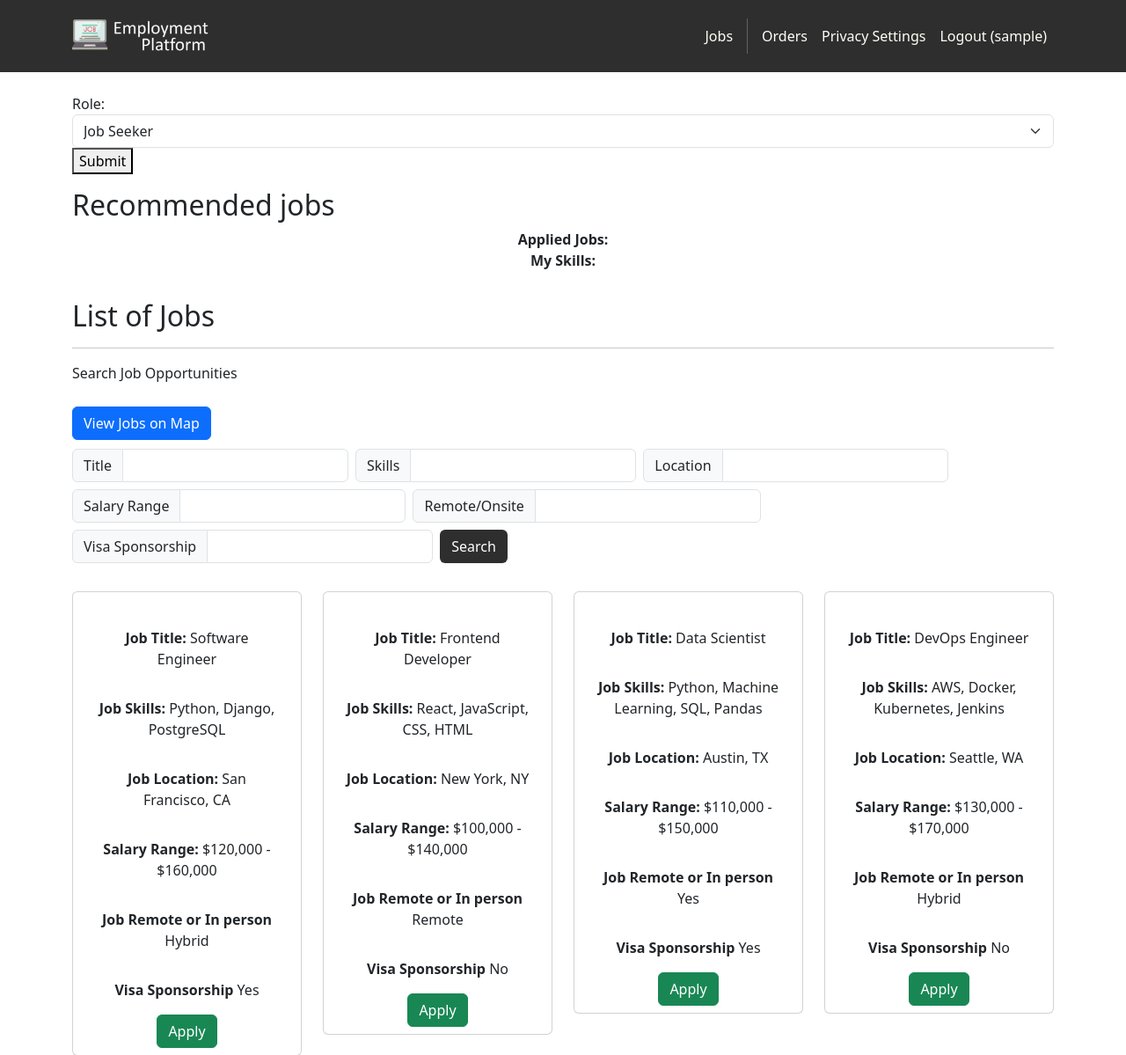
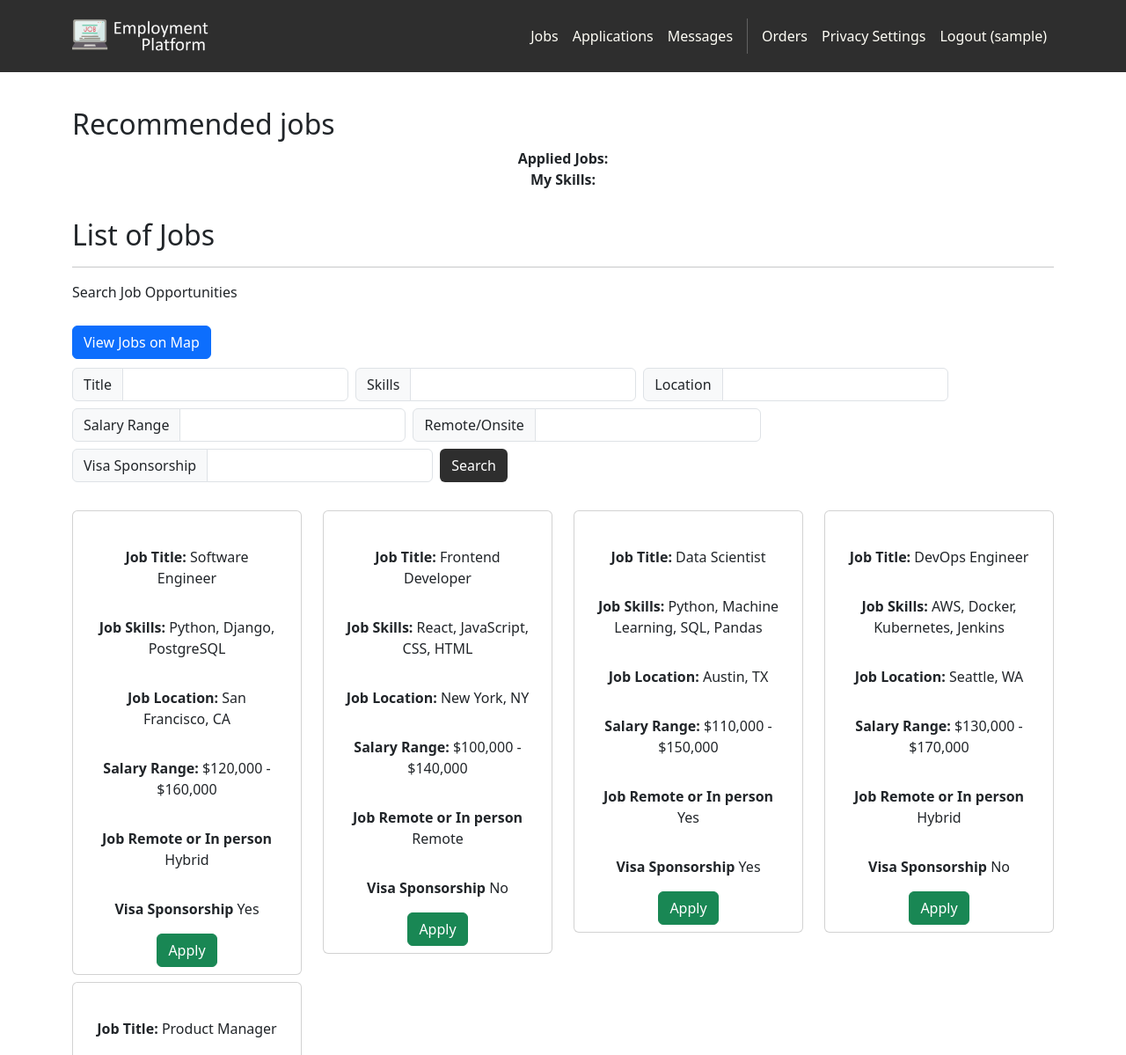
Before and after one commit to JONGFS/CS2340---EmploymentPlatform, a Django app: page /jobs/ in a window 1280 px wide. Shown: the top 1199 px of the page at 88% size. Run offline with Django 5.2, Linux system fonts and the light colour scheme; the visitor is signed in with stand-in values (Sample User, id 1); data comes from the database, SQL or seed files in the repository; some libraries are stand-ins or nearby versions.

Commit message:
Update 13 & 14

```diff
--- a/accounts/views.py
+++ b/accounts/views.py
@@ -64,7 +64,6 @@
         else:
             template_data['user_form'] = user_form
             template_data['profile_form'] = profile_form
-            # preserve which fields should be visible based on posted role
             posted_role = request.POST.get('role', 'candidate')
             template_data['show_candidate_fields'] = (posted_role != 'recruiter')
             return render(request, 'accounts/signup.html', {'template_data': template_data})
--- a/jobs/admin.py
+++ b/jobs/admin.py
@@ -1,9 +1,6 @@
 from django.contrib import admin
-# ...existing code...
-from .models import Job, Role
+from .models import Job
 from profiles.models import Application
-# Register your models here.
 
 admin.site.register(Job)
-admin.site.register(Role)
 admin.site.register(Application)
--- a/jobs/templates/jobs/index.html
+++ b/jobs/templates/jobs/index.html
@@ -4,16 +4,8 @@
 <div class="p-3">
   <div class="container">
 
-    <form method="post">
-        {% csrf_token %}
-        <label for="role">Role:</label>
-        <select name="role" id="role" class="form-select">
-        <option value="Job Seeker" {% if template_data.role == "Job Seeker" %}selected{% endif %}>Job Seeker</option>
-        <option value="Recruiter" {% if template_data.role == "Recruiter" %}selected{% endif %}>Recruiter</option>
-        </select>
-        <button type="submit">Submit </button>
-    </form>
-    {% if template_data.role == "Job Seeker"%}
+    <!-- Role is now determined from user profile -->
+    {% if template_data.role == "Job Seeker" %}
     <div class ="row mt-3">
     <div class = "col mx_auto mb-3">
     <h2> Recommended jobs </h2>
@@ -75,13 +67,12 @@
 
 
       <p class="card-text">
-          <form method="GET">
+          <form method="{% if template_data.role == 'Recruiter' %}POST{% else %}GET{% endif %}">
+            {% csrf_token %}
 
     <div class="row g-2 mb-3">
         <div class="col-auto">
-          {% if template_data.role == "Recruiter" %}
-            <label>Add New Job Posting</label>
-          {% elif template_data.role == "Job Seeker" %}
+          {% if template_data.role == "Job Seeker" %}
             <label>Search Job Opportunities</label>
           {% endif %}
         </div>
--- a/jobs/views.py
+++ b/jobs/views.py
@@ -1,5 +1,5 @@
 from django.shortcuts import render, get_object_or_404, redirect
-from .models import Job, Role
+from .models import Job
 from django.contrib.auth.decorators import login_required
 from profiles.models import Application
 from django.http import JsonResponse
@@ -31,26 +31,43 @@
 
 
 def index(request):
-    # get the request that tells job seeker or recuiter
-    # add it to template data
     template_data = {}
-    job_seeker_remove_filters = False
 
     if not hasattr(request.user, "profile"):
         return redirect("/accounts/login/")
 
+    # Map the profile role to template role
+    template_data["role"] = "Recruiter" if request.user.profile.role == "recruiter" else "Job Seeker"
+
+    # Initialize job listings
     jobs = Job.objects.all()
-    db_role, created = Role.objects.get_or_create(id=1, defaults={'role': 'Job Seeker'})
-    if not Job.objects.all().exists():
-         for job_dict in jobs_data:
+    if not jobs.exists():
+        for job_dict in jobs_data:
             Job.objects.create(**job_dict)
-    role = request.POST.get('role')
-    if role:
-        template_data["role"] = role
-        if role == "Job Seeker":
-            job_seeker_remove_filters = True
-    else:
-        template_data["role"] = db_role.role
+
+    if request.method == 'POST' and template_data["role"] == "Recruiter":
+        title = request.POST.get('title')
+        skills = request.POST.get("skills")
+        location = request.POST.get("location")
+        salary_range = request.POST.get("salaryrange")
+        remote_on_site = request.POST.get("remote")
+        visa_sponsorship = request.POST.get("visa")
+
+        if all(val and val.strip() for val in [title, skills, location, salary_range, remote_on_site, visa_sponsorship]):
+            Job.objects.create(
+                title=title,
+                skills=skills,
+                location=location,
+                salaryRange=salary_range,
+                remote=remote_on_site,
+                visaSponsorship=visa_sponsorship
+            )
+            from django.contrib import messages
+            messages.success(request, 'Job posting created successfully')
+            return redirect('jobs.index')
+        else:
+            from django.contrib import messages
+            messages.error(request, 'Please fill in all fields')
 
     title_filter = request.GET.get('title')
     skills_filter = request.GET.get("skills")
@@ -59,102 +76,33 @@
     remote_on_site = request.GET.get("remote")
     visa_sponsorship = request.GET.get("visa")
 
+    jobs_filtered = list(jobs)
 
-    jobs_filtered = []
-    for job in jobs:
-        jobs_filtered.append(job)
+    if template_data["role"] == "Job Seeker":
+        if title_filter:
+            jobs_filtered = [job for job in jobs_filtered if title_filter.lower() in job.title.lower()]
+        if skills_filter:
+            jobs_filtered = [job for job in jobs_filtered if skills_filter.lower() in job.skills.lower()]
+        if location_filter:
+            jobs_filtered = [job for job in jobs_filtered if location_filter.lower() in job.location.lower()]
+        if salary_range:
+            jobs_filtered = [job for job in jobs_filtered if salary_range.lower() in job.salaryRange.lower()]
+        if remote_on_site:
+            jobs_filtered = [job for job in jobs_filtered if remote_on_site.lower() in job.remote.lower()]
+        if visa_sponsorship:
+            jobs_filtered = [job for job in jobs_filtered if visa_sponsorship.lower() in job.visaSponsorship.lower()]
 
+    template_data["jobs"] = jobs_filtered
 
-    if template_data["role"] == "Job Seeker" and not job_seeker_remove_filters:
-        if title_filter is not None and title_filter != "":
-            ####For every job in jobs filtered
-            new_jobs_filtered = []
-            for job in jobs_filtered:
-                if title_filter.lower()  in job.title.lower():
-                    new_jobs_filtered.append(job)
-            jobs_filtered = new_jobs_filtered
-        if skills_filter is not None and skills_filter != "":
-            new_jobs_filtered = []
-            for job in jobs_filtered:
-                if skills_filter.lower()  in job.skills.lower():
-                    new_jobs_filtered.append(job)
-            jobs_filtered = new_jobs_filtered
-        if location_filter is not None and location_filter != "" :
-            new_jobs_filtered = []
-            for job in jobs_filtered:
-                if location_filter.lower() in job.location.lower():
-                    new_jobs_filtered.append(job)
-            jobs_filtered = new_jobs_filtered
+    template_data.update({
+        "title": title_filter or "",
+        "skills": skills_filter or "",
+        "location": location_filter or "",
+        "salaryrange": salary_range or "",
+        "remote": remote_on_site or "",
+        "visa": visa_sponsorship or ""
+    })
 
-        if salary_range is not None and salary_range != "":
-            new_jobs_filtered = []
-            for job in jobs_filtered:
-                if salary_range.lower() in job.salaryRange.lower():
-                    new_jobs_filtered.append(job)
-            jobs_filtered = new_jobs_filtered
-
-        if remote_on_site is not None and remote_on_site != "":
-            new_jobs_filtered = []
-            for job in jobs_filtered:
-                if remote_on_site.lower() in job.remote.lower():
-                    new_jobs_filtered.append(job)
-            jobs_filtered = new_jobs_filtered
-
-        if visa_sponsorship is not None and visa_sponsorship != "":
-            new_jobs_filtered = []
-            for job in jobs_filtered:
-                if visa_sponsorship.lower() in job.visaSponsorship.lower():
-                    new_jobs_filtered.append(job)
-            jobs_filtered = new_jobs_filtered
-
-        if title_filter is None:
-            title_filter = ""
-
-        if skills_filter is None:
-            skills_filter = ""
-
-
-        if location_filter is None:
-            location_filter = ""
-
-        if salary_range is None:
-            salary_range  = ""
-
-        if remote_on_site is None:
-            remote_on_site = ""
-
-        if visa_sponsorship is None:
-            visa_sponsorship = ""
-
-
-        template_data["title"] = title_filter
-        template_data["skills"] = skills_filter
-        template_data["location"] = location_filter
-        template_data["salaryrange"] = salary_range
-        template_data["remote"] = remote_on_site
-        template_data["visa"] = visa_sponsorship
-
-
-
-    if template_data['role'] == "Job Seeker":
-        template_data["jobs"] = jobs_filtered
-
-
-    if template_data['role'] == "Recruiter":
-        if title_filter and skills_filter and location_filter and salary_range and remote_on_site and visa_sponsorship:
-            if title_filter != "" and skills_filter != "" and location_filter != "" and salary_range != "" and remote_on_site != "" and visa_sponsorship != "":
-                new_job = Job()
-                new_job.title = title_filter
-                new_job.skills = skills_filter
-                new_job.location = location_filter
-                new_job.salaryRange = salary_range
-                new_job.remote = remote_on_site
-                new_job.visaSponsorship =  visa_sponsorship
-                new_job.save()
-        template_data["jobs"]  = Job.objects.all()
-
-    db_role.role = template_data["role"]
-    db_role.save()
     list_of_applied_jobs = []
     applied_job_ids = []
     for job_application in Application.objects.all():
@@ -165,12 +113,13 @@
             applied_job_ids.append(current_job_id)
     template_data["applied_jobs_list"] = list_of_applied_jobs
 
-    profile_skills = request.user.profile.skills
-    user_skills = []
-    if '/n' in  profile_skills:
-        user_skills = set(skill.strip().lower() for skill  in profile_skills.split('\n'))
+    profile_skills = getattr(request.user.profile, 'skills', '') or ''
+    if '\n' in profile_skills:
+        user_skills = set(skill.strip().lower() for skill in profile_skills.split('\n') if skill.strip())
+    elif ',' in profile_skills:
+        user_skills = set(skill.strip().lower() for skill in profile_skills.split(',') if skill.strip())
     else:
-        user_skills = set(skill.strip().lower() for skill  in profile_skills.split(','))
+        user_skills = set([profile_skills.strip().lower()]) if profile_skills.strip() else set()
     template_data["My_skills"] = user_skills
 
     list_of_recommended_jobs = []
@@ -225,13 +174,10 @@
         name = request.POST.get('name', '')
         email = request.POST.get('email', '')
         cover = request.POST.get('cover_letter', '')
-        # Create application record
         app, created = Application.objects.get_or_create(job=job, candidate=request.user, applicant_name=name, applicant_email=email, cover_letter=cover)
-        # Add a success message and redirect back to jobs index
         from django.contrib import messages
         messages.success(request, 'Your application has been submitted.')
         return redirect('jobs.index')
-    # If GET, show a minimal apply form template (could be modal in future)
     return render(request, 'jobs/apply.html', {'job': job})
 
 def jobs_map_view(request):
@@ -262,8 +208,7 @@
     if not hasattr(request.user, "profile"):
         return redirect("/accounts/login/")
 
-    db_role = Role.objects.get(id=1)
-    if db_role.role != "Recruiter":
+    if request.user.profile.role != "recruiter":
         return redirect('jobs.index')
 
     applications = Application.objects.select_related('job').exclude(status='REJECTED').order_by('-created_at')
@@ -273,7 +218,7 @@
 @require_http_methods(["POST"])
 def update_application_stage(request, application_id):
     """Update the stage of an application."""
-    if not request.user.profile or Role.objects.get(id=1).role != "Recruiter":
+    if not request.user.profile or request.user.profile.role != "recruiter":
         return JsonResponse({'success': False, 'error': 'Unauthorized'}, status=403)
 
     try:
@@ -295,7 +240,7 @@
 @login_required
 def application_details(request, application_id):
     """Get detailed information about an application."""
-    if not request.user.profile or Role.objects.get(id=1).role != "Recruiter":
+    if not request.user.profile or request.user.profile.role != "recruiter":
         return JsonResponse({'error': 'Unauthorized'}, status=403)
 
     try:
```
Also changed, not shown: accounts/models.py (+15 -3 lines), accounts/templates/accounts/signup.html (+11 -0 lines), jobs/models.py (+0 -16 lines), jobs/templates/jobs/hiring_stages.html (+7 -1 lines), profiles/templates/compose_email.html (+6 -1 lines), profiles/views.py (+5 -9 lines), accounts/migrations/0001_initial.py, accounts/migrations/0002_profile_education_profile_github_link_and_more.py (deleted), profiles/migrations/0001_initial.py, profiles/migrations/0002_application_applicant_email_and_more.py (deleted), profiles/migrations/0003_candidateextras_delete_candidateprofile.py (deleted), profiles/migrations/0004_message.py (deleted).
